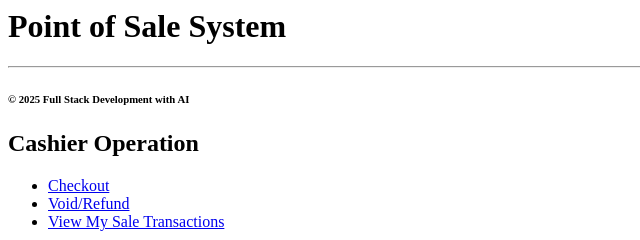
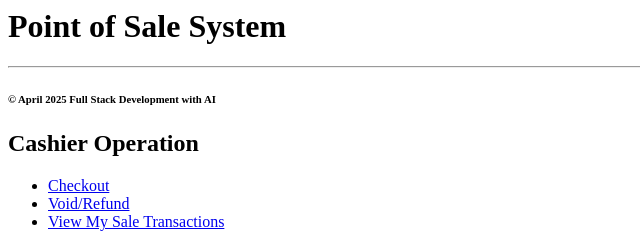
Before and after one commit to indusandya/PointOfSaleSystemWeb, a plain HTML site: page index.html in a window 1280 px wide. Shown: the top 240 px of the page, 0-640 px from the left. Drawn offline with Linux system fonts and the light colour scheme.

Commit message:
modified index.html copyright

```diff
--- a/index.html
+++ b/index.html
@@ -6,7 +6,7 @@
 		<h1>Point of Sale System</h1>
 		<p>
 			<hr/>
-			<h6>&copy; 2025 Full Stack Development with AI</h6>
+			<h6>&copy; April 2025 Full Stack Development with AI</h6>
 		</p>
 		<h2>Cashier Operation</h2>
 		<ul>
```
